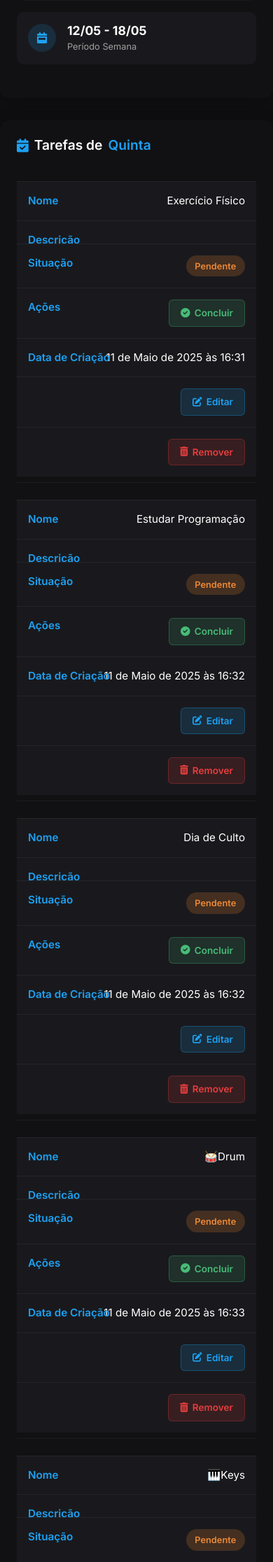
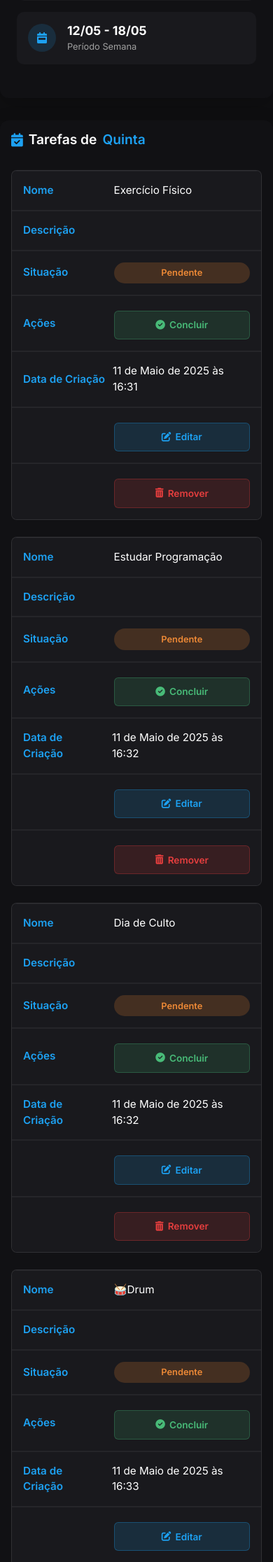
Before and after one commit to GustavoLenni/Rotinapy, a Django app: page /rotina/ in a window 390 px wide. Shown: the part 702-2934 px from the top of the page at 70% size. Run offline with Django 5.2, Linux system fonts and the light colour scheme; a user stored in the database is signed in; data comes from the database, SQL or seed files in the repository.

Commit message:
commit table-responsiva

```diff
--- a/templates/rotina/home.html
+++ b/templates/rotina/home.html
@@ -593,6 +593,11 @@
         font-size: 0.7rem;
       }
 
+      /* Melhorias para responsividade da tabela em dispositivos móveis */
+      .table-container {
+        padding: 1rem;
+      }
+
       .table thead {
         display: none;
       }
@@ -606,32 +611,56 @@
       }
 
       .table tr {
-        margin-bottom: 1rem;
-        border-bottom: 1px solid rgba(255, 255, 255, 0.05);
-        padding: 0.5rem 0;
+        margin-bottom: 1.5rem;
+        border: 1px solid rgba(255, 255, 255, 0.1);
+        border-radius: 8px;
+        overflow: hidden;
+        background-color: var(--dark);
       }
 
       .table td {
-        text-align: right;
-        padding: 0.5rem 1rem;
+        text-align: left;
+        padding: 0.75rem 1rem;
         position: relative;
         border: none;
+        border-bottom: 1px solid rgba(255, 255, 255, 0.05);
+        min-height: 50px;
+        display: flex;
+        align-items: center;
+      }
+
+      .table td:last-child {
+        border-bottom: none;
       }
 
       .table td::before {
         content: attr(data-label);
-        position: absolute;
-        left: 1rem;
+        width: 40%;
         font-weight: 600;
         color: var(--primary);
-        text-align: left;
+        padding-right: 10px;
       }
 
+      .table td > * {
+        width: 60%;
+        margin-left: auto;
+      }
+
+      /* Ajuste para botões de ação ficarem lado a lado */
       .action-buttons {
         display: flex;
+        flex-wrap: wrap;
         justify-content: flex-end;
         gap: 0.5rem;
-        margin-top: 0.5rem;
+        width: 100%;
+      }
+
+      /* Ajustes para os botões em modo móvel */
+      .btn-action {
+        width: 100%;
+        margin-top: 0.3rem;
+        padding: 0.6rem;
+        justify-content: center;
       }
     }
 
```
